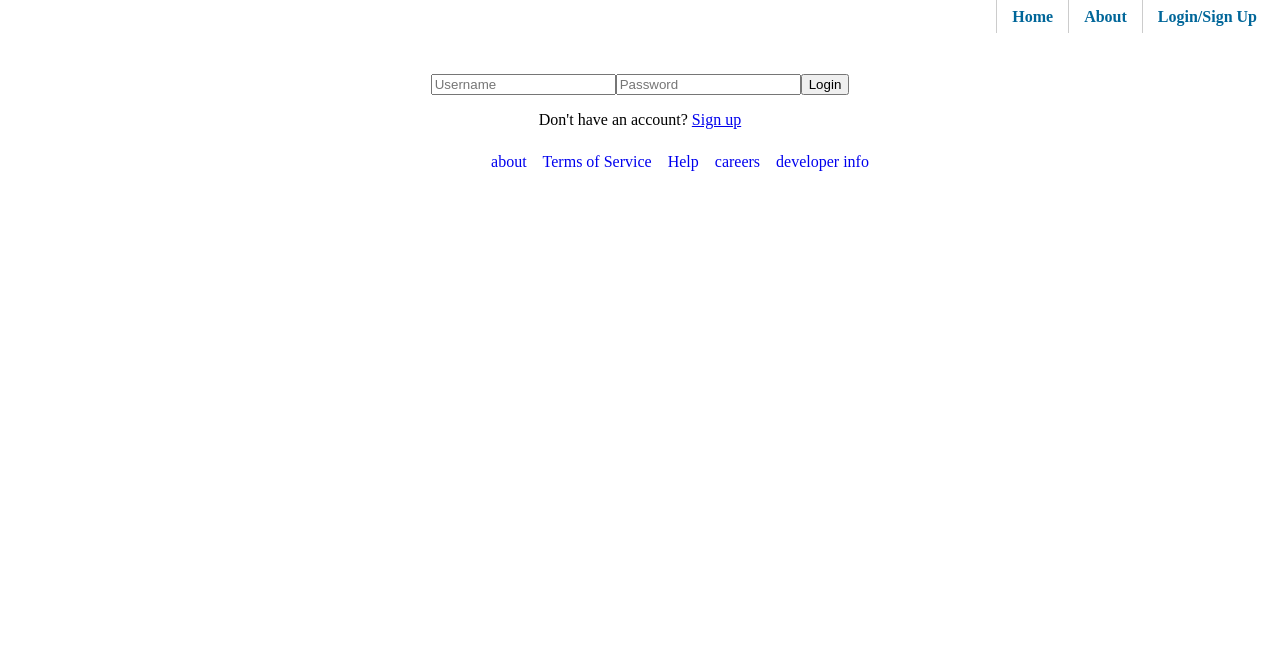
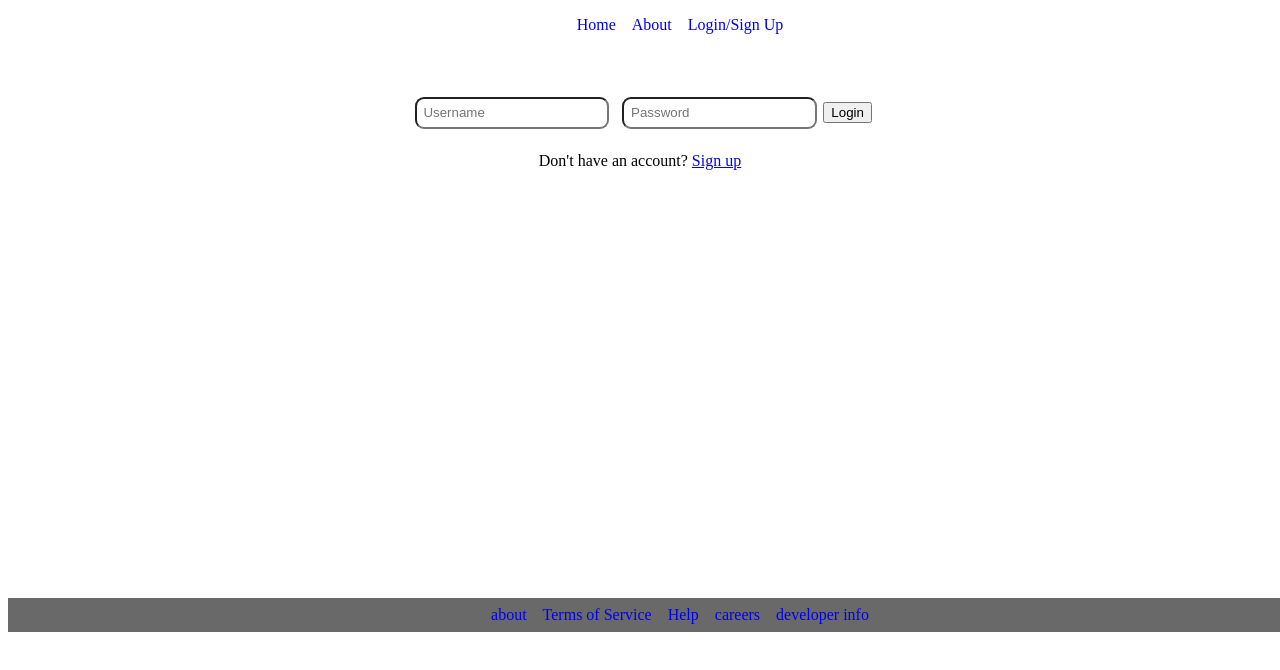
Before and after one commit to jpcutshall/quotable-front, a React (Create React App) app: page / in a window 1280 px wide. Shown: the top 670 px of the page. Built offline with nearby package versions, Linux system fonts and the light colour scheme.

Commit message:
minor css changes

```diff
--- a/src/components/Footer.css
+++ b/src/components/Footer.css
@@ -6,6 +6,7 @@
     display: flex;
     flex-direction: row;
     justify-content: center;
+    background-color: dimgray;
 }
 
 .footer li {
--- /dev/null
+++ b/src/components/Login.css
@@ -0,0 +1,19 @@
+form {
+    display: block;
+    align-items: center;
+    caret-color: babyblue;
+}
+
+.login{
+    margin: 0.5em 0.5em;
+    height: 500px;
+}
+
+.input {
+    border: 1px solid babyblue;
+    border-radius: 9px;
+    padding: 0.5em 0.5em 0.5em;
+    margin: 0.5em 0.5em;
+
+
+}
--- a/src/components/Login.jsx
+++ b/src/components/Login.jsx
@@ -1,4 +1,5 @@
 import React, { Component } from 'react'
+import './Login.css'
 
 export default class Login extends Component {
 
@@ -9,10 +10,10 @@ export default class Login extends Component {
 
     render() {
         return (
-            <div>
+            <div className="login">
                 <form onSubmit={this.handleSubmit}>
-                    <input type="text" name="username" placeholder="Username" />
-                    <input type="password" name="password" placeholder="Password" />
+                    <input className="input" type="text" name="username" placeholder="Username" />
+                    <input className="input" type="password" name="password" placeholder="Password" />
                     <input type="submit" value="Login" />
                 </form>
                 <p className="small-text">Don't have an account? <a href="/">Sign up</a></p>
--- a/src/components/NavBar.css
+++ b/src/components/NavBar.css
@@ -1,16 +1,19 @@
 .nav {
-	width: 100%;
-	float: right;
-	margin: 0 0 3em 0;
-	padding: 0;
-	list-style: none; }
+    width: 100%;
+    float: center;
+    list-style: none;
+    margin: 0 0 3em 0;
+    display: flex;
+    flex-direction: row;
+    justify-content: center;
+}
+
 .nav li {
-	float: right; }
+    padding: 0.5em;
+}
 
 .nav li a {
-		display: inline;
-		padding: 8px 15px;
-		text-decoration: none;
-		font-weight: bold;
-		color: #069;
-		border-left: 1px solid #ccc; }
+
+    text-decoration: none;
+
+}
--- a/src/components/NavBar.jsx
+++ b/src/components/NavBar.jsx
@@ -8,9 +8,13 @@ export default class navBar extends Component {
                 <ul className="nav">
                     <li>
                         <a href="/">Home</a>
+                    </li>
+                    <li>
                         <a href="/">About</a>
+
+                    </li>
+                    <li>
                         <a href="/">Login/Sign Up</a>
-
                     </li>
                 </ul>
             </div>
```
